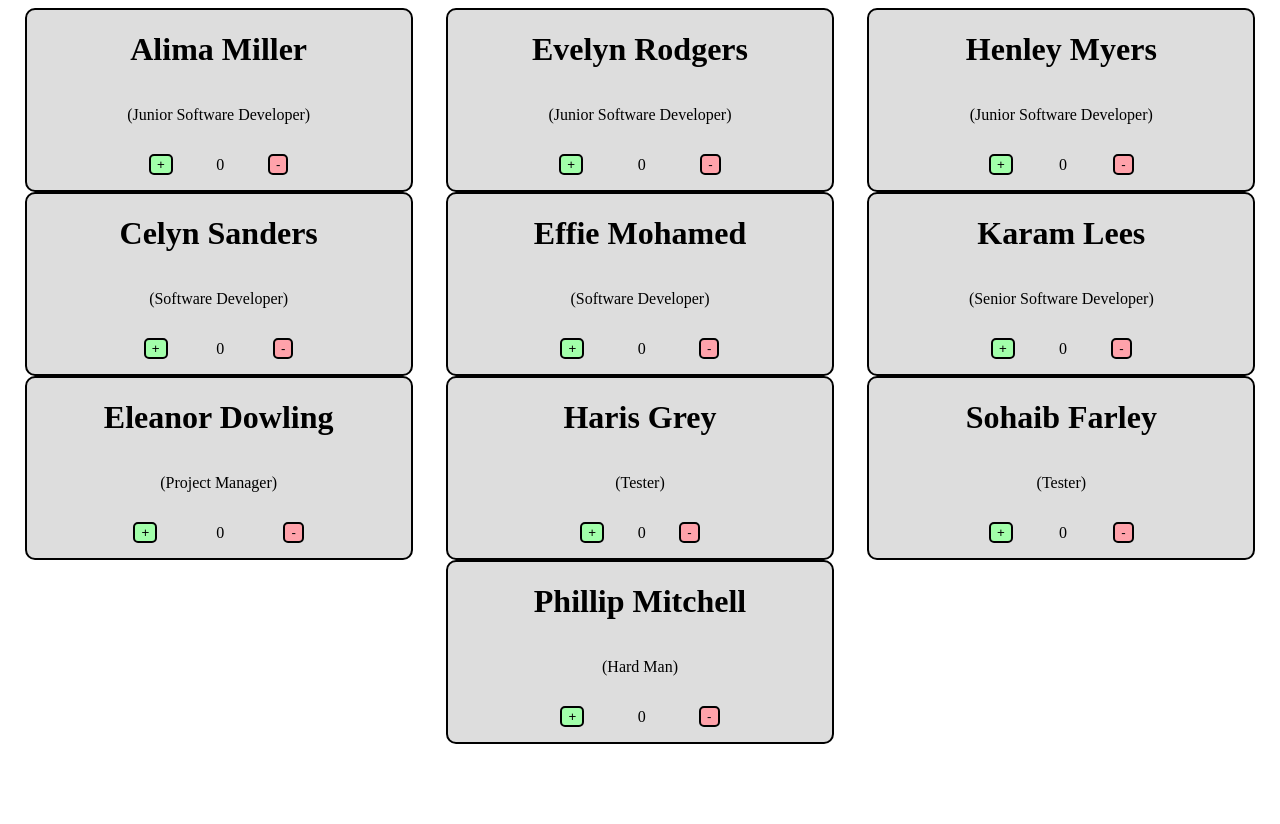
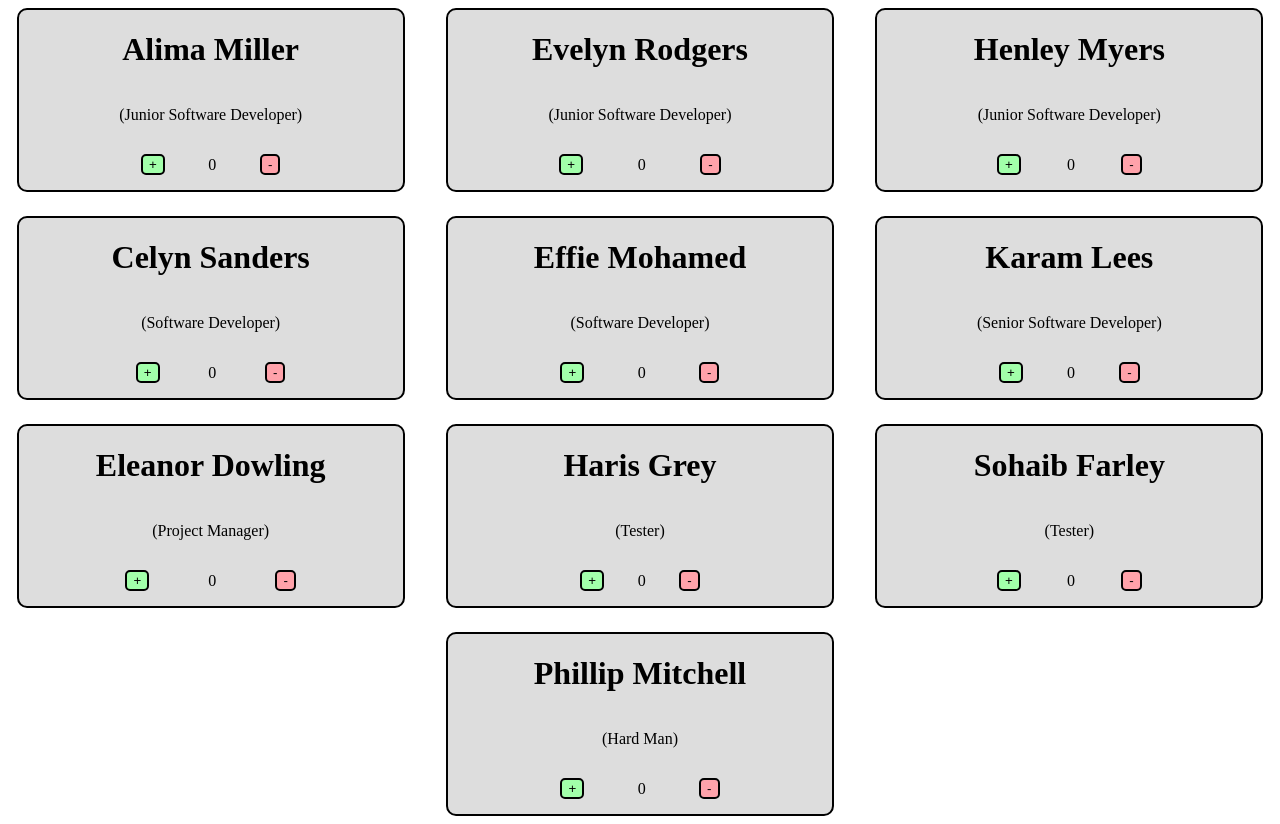
Before and after one commit to Isaac-D-Dawson/react-ticket-tracker, a React (Create React App) app in the folder ticket-tracker/: page / in a window 1280 px wide. Before the commit the page ends 800 px from the top, so only its background shows below. Built offline with nearby package versions, Linux system fonts and the light colour scheme.

Commit message:
Adjusted card gaps.

```diff
--- a/ticket-tracker/src/App.scss
+++ b/ticket-tracker/src/App.scss
@@ -5,5 +5,5 @@ main {
 
     flex-direction: row;
     flex-wrap: wrap;
-
+    gap: 3vh;
 }
```
